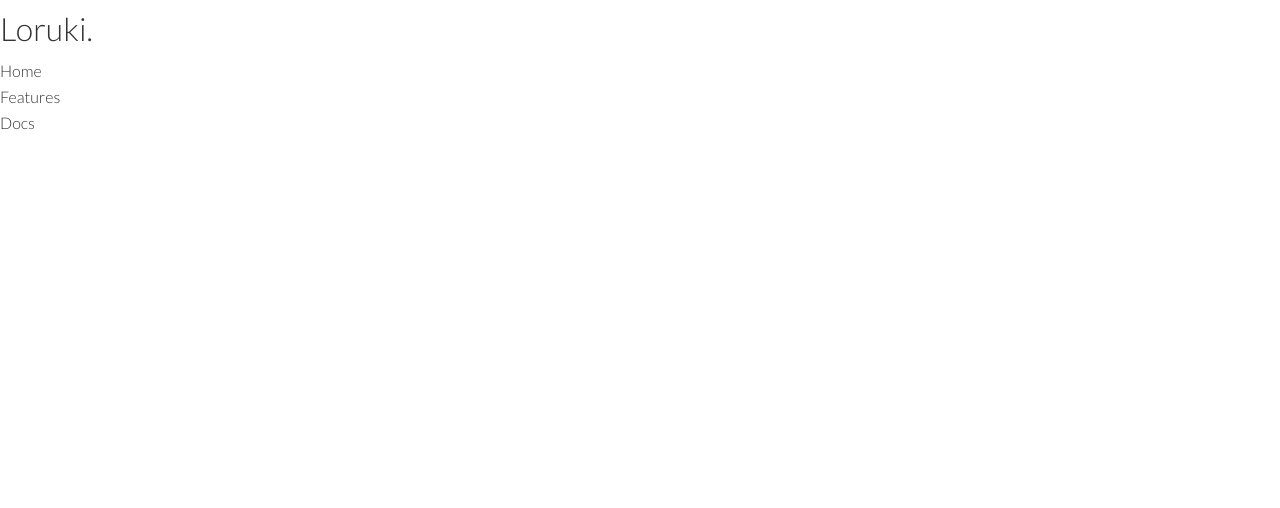
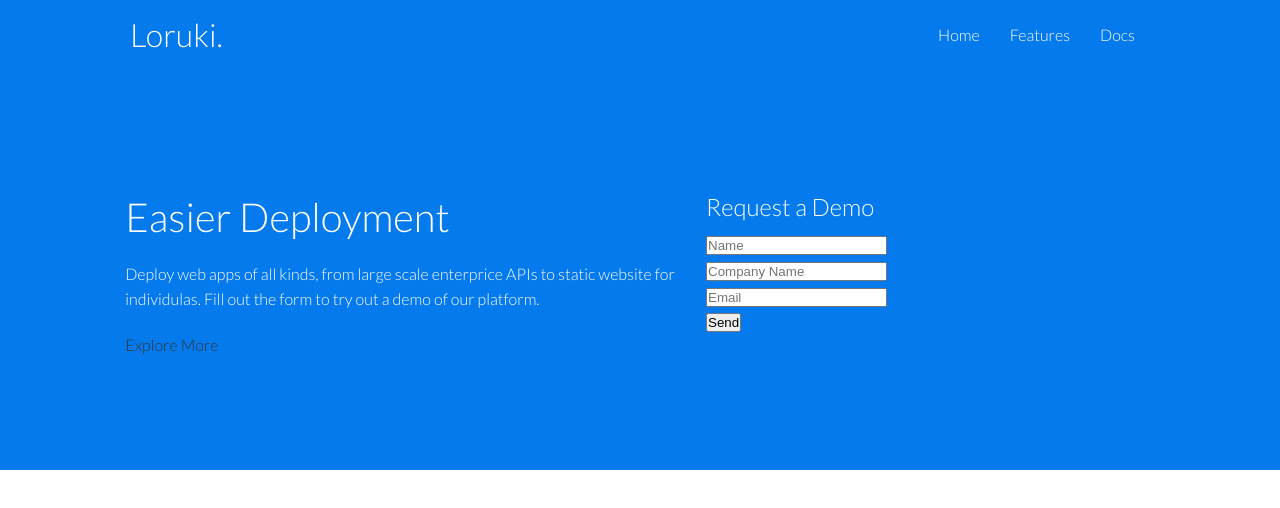
Before and after one commit to ashiikkhan/Web-Hosting-Website, a plain HTML site: page index.html in a window 1280 px wide. Drawn offline with Linux system fonts and the light colour scheme.

Commit message:
showcase section

```diff
--- a/CSS/style.css
+++ b/CSS/style.css
@@ -1,4 +1,8 @@
 @import url('https://fonts.googleapis.com/css2?family=Lato:wght@300&display=swap');
+
+:root {
+  --primary-color: #047aed;
+}
 
 /* base css */
 * {
@@ -30,3 +34,63 @@ p {
 img {
   width: 100%;
 }
+
+/* navbar */
+.navbar {
+  background-color: var(--primary-color);
+  color: #fff;
+  height: 70px;
+}
+.navbar .flex {
+  justify-content: space-between;
+}
+.navbar ul {
+  display: flex;
+}
+.navbar a {
+  color: #fff;
+  padding: 10px;
+  margin: 0px 5px;
+}
+.navbar a:hover {
+  border-bottom: 2px solid #fff;
+}
+/* showcase */
+.showcase {
+  background-color: var(--primary-color);
+  height: 400px;
+  color: #fff;
+  position: relative;
+}
+.showcase h1 {
+  font-size: 40px;
+}
+.showcase p {
+  margin: 20px 0px;
+}
+.showcase .grid {
+  grid-template-columns: 54% 44%;
+  grid-gap: 30px;
+}
+
+/* utilities */
+.container {
+  width: 1100px;
+  margin: 0 auto;
+  overflow: auto;
+  padding: 0px 40px;
+}
+.flex {
+  display: flex;
+  justify-content: center;
+  align-items: center;
+  height: 100%;
+}
+.grid {
+  display: grid;
+  grid-template-columns: repeat(2, 1fr);
+  grid-gap: 20px;
+  justify-content: center;
+  align-content: center;
+  height: 100%;
+}
--- a/index.html
+++ b/index.html
@@ -17,8 +17,9 @@
     <title>Loruki | Cloud Hosting for Everyone</title>
   </head>
   <body>
+    <!-- header -->
     <header class="navbar">
-      <div class="container">
+      <div class="container flex">
         <h1 class="logo">Loruki.</h1>
         <ul>
           <li><a href="index.html">Home</a></li>
@@ -27,5 +28,42 @@
         </ul>
       </div>
     </header>
+    <!-- main -->
+    <main>
+      <!-- showcase -->
+      <section class="showcase">
+        <div class="container grid">
+          <div class="showcase-text">
+            <h1>Easier Deployment</h1>
+            <p>
+              Deploy web apps of all kinds, from large scale enterprice APIs to
+              static website for individulas. Fill out the form to try out a
+              demo of our platform.
+            </p>
+            <a href="features.html" class="btn btn-outline">Explore More</a>
+          </div>
+          <div class="showcase-form card">
+            <h2>Request a Demo</h2>
+            <form>
+              <div class="form-control">
+                <input type="text" name="name" placeholder="Name" required />
+              </div>
+              <div class="form-control">
+                <input
+                  type="text"
+                  name="company"
+                  placeholder="Company Name"
+                  required
+                />
+              </div>
+              <div class="form-control">
+                <input type="email" name="email" placeholder="Email" required />
+              </div>
+              <input type="submit" value="Send" class="btn btn-primary" />
+            </form>
+          </div>
+        </div>
+      </section>
+    </main>
   </body>
 </html>
```
